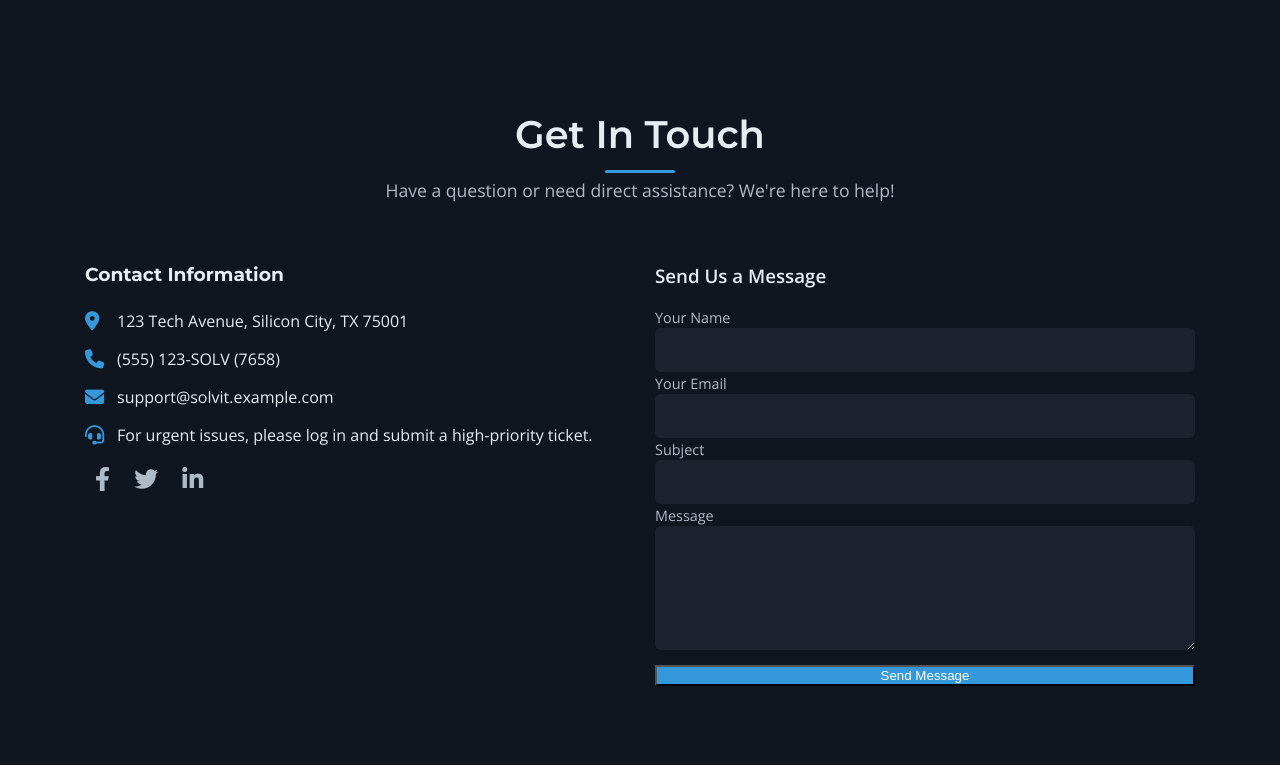
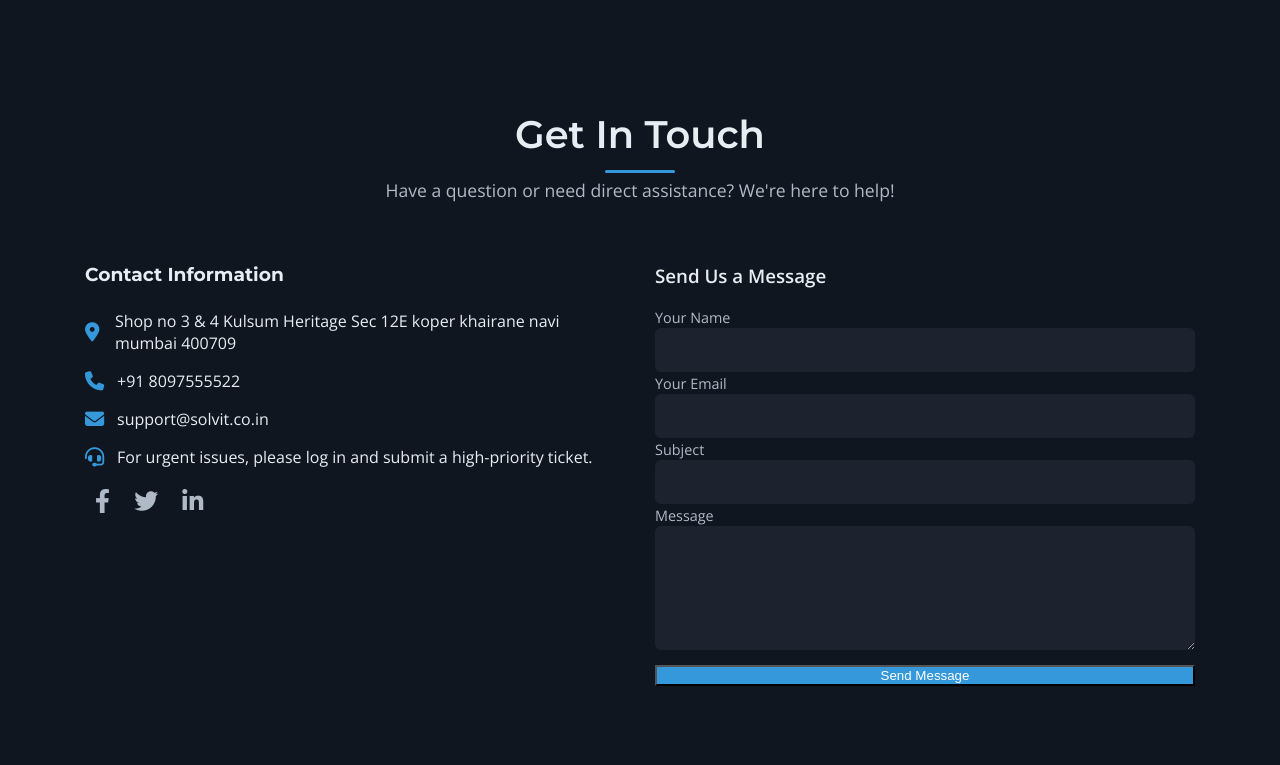
Before and after one commit to amair6190/final-deploy, a Django app: page / in a window 1280 px wide. Shown: the part 2856-3621 px from the top of the page. Run offline with Django 5.2, Linux system fonts and the light colour scheme.

Commit message:
ready to deploy

```diff
--- a/templates/home.html
+++ b/templates/home.html
@@ -170,9 +170,9 @@
             <div class="row">
                 <div class="col-lg-6 contact-info">
                     <h3>Contact Information</h3>
-                    <p><i class="fas fa-map-marker-alt contact-icon"></i> 123 Tech Avenue, Silicon City, TX 75001</p>
-                    <p><i class="fas fa-phone contact-icon"></i> (555) 123-SOLV (7658)</p>
-                    <p><i class="fas fa-envelope contact-icon"></i> support@solvit.example.com</p>
+                    <p><i class="fas fa-map-marker-alt contact-icon"></i> Shop no 3 & 4 Kulsum Heritage Sec 12E koper khairane navi mumbai 400709</p>
+                    <p><i class="fas fa-phone contact-icon"></i> +91 8097555522</p>
+                    <p><i class="fas fa-envelope contact-icon"></i> support@solvit.co.in</p>
                     <p><i class="fas fa-headset contact-icon"></i> For urgent issues, please log in and submit a high-priority ticket.</p>
                     <div class="social-icons">
                         <a href="#" title="Facebook"><i class="fab fa-facebook-f"></i></a>
```
